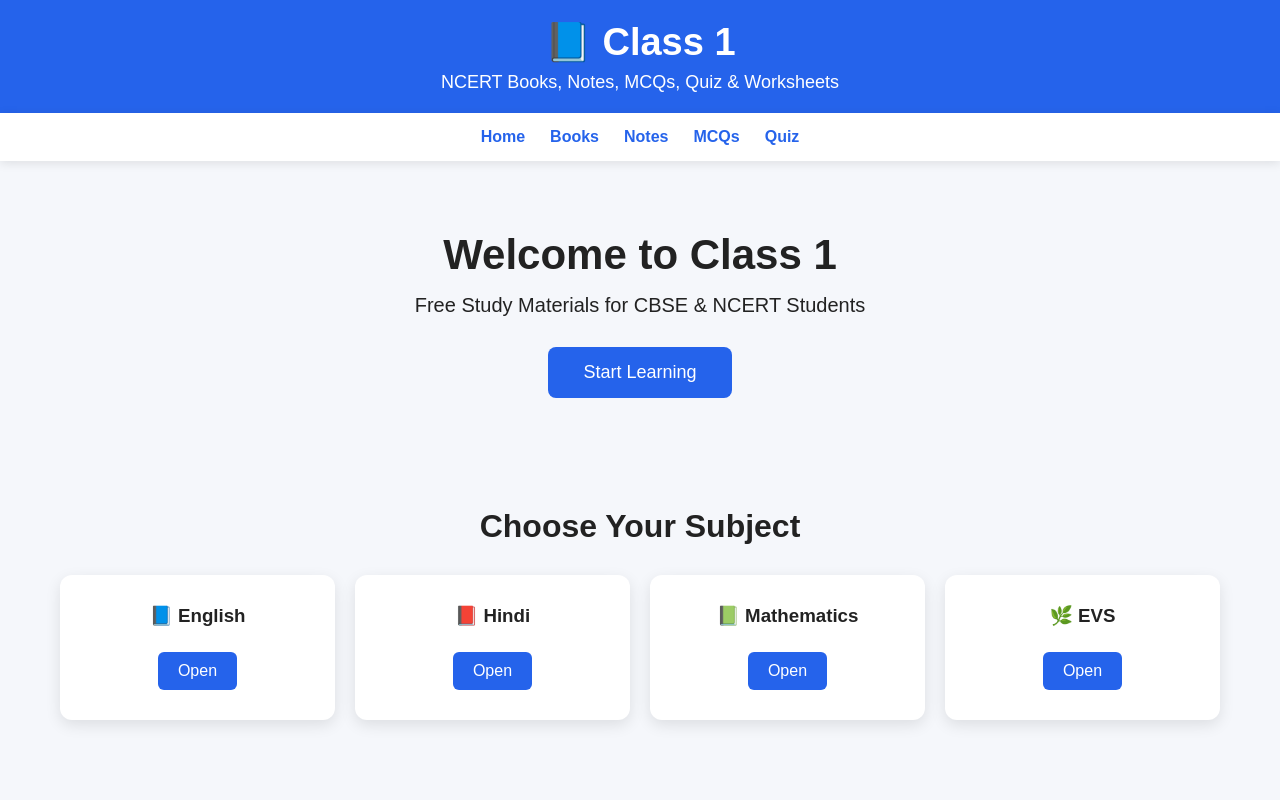
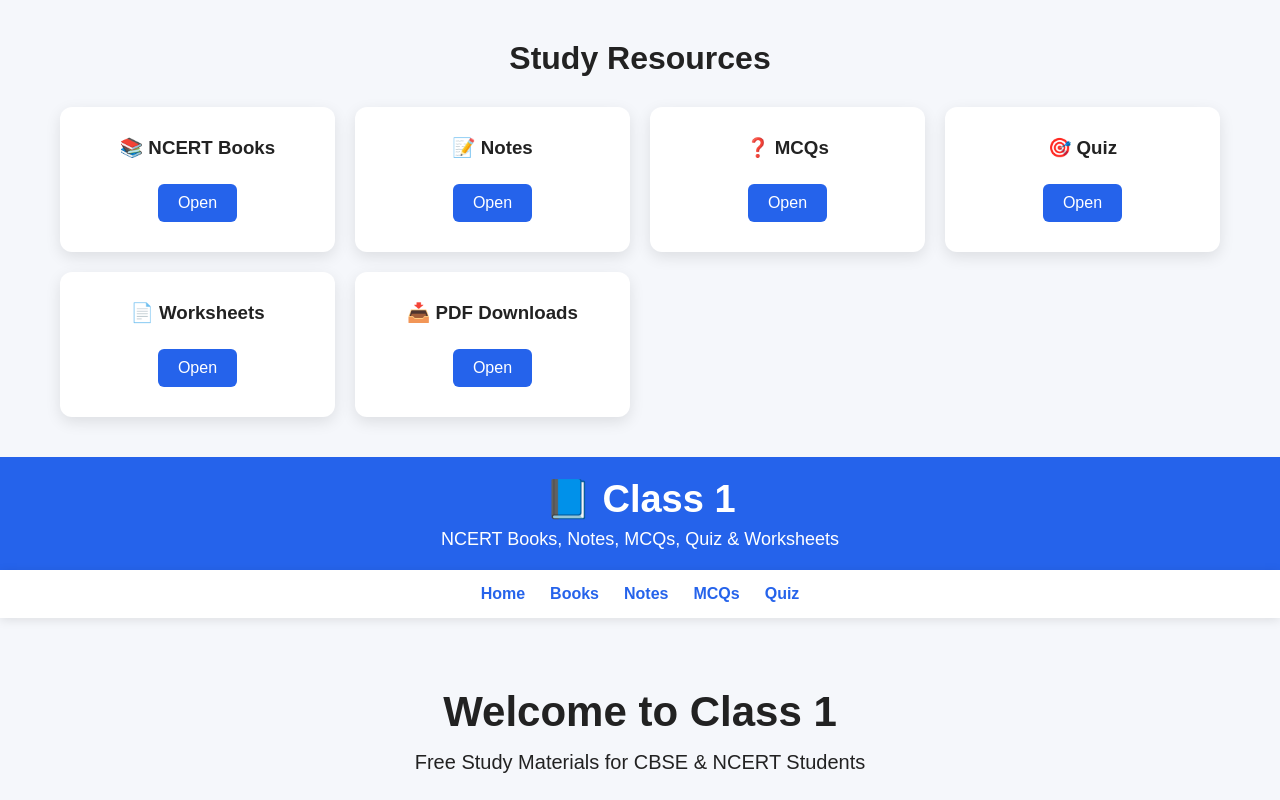
Before and after one commit to kawanish892-svg/Study-Hub, a plain HTML site: page class1.html in a window 1280 px wide. Shown: the top 800 px of the page. Drawn offline with Linux system fonts and the light colour scheme.

Commit message:
Add study resources section to class1.html

```diff
--- a/class1.html
+++ b/class1.html
@@ -78,8 +78,46 @@
 </style>
 
 </head>
+<section class="subjects">
 
-<body>
+<h2>Study Resources</h2>
+
+<div class="grid">
+
+<div class="card">
+<h3>📚 NCERT Books</h3>
+<a href="#">Open</a>
+</div>
+
+<div class="card">
+<h3>📝 Notes</h3>
+<a href="#">Open</a>
+</div>
+
+<div class="card">
+<h3>❓ MCQs</h3>
+<a href="#">Open</a>
+</div>
+
+<div class="card">
+<h3>🎯 Quiz</h3>
+<a href="#">Open</a>
+</div>
+
+<div class="card">
+<h3>📄 Worksheets</h3>
+<a href="#">Open</a>
+</div>
+
+<div class="card">
+<h3>📥 PDF Downloads</h3>
+<a href="#">Open</a>
+</div>
+
+</div>
+
+</section>
+</body>
 
 <header>
 
```
